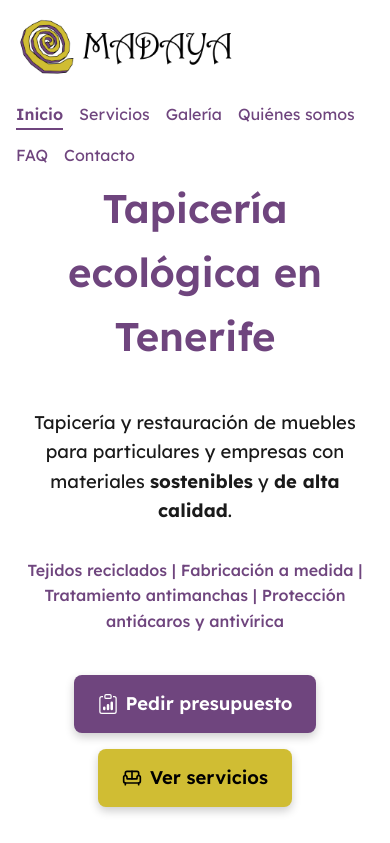
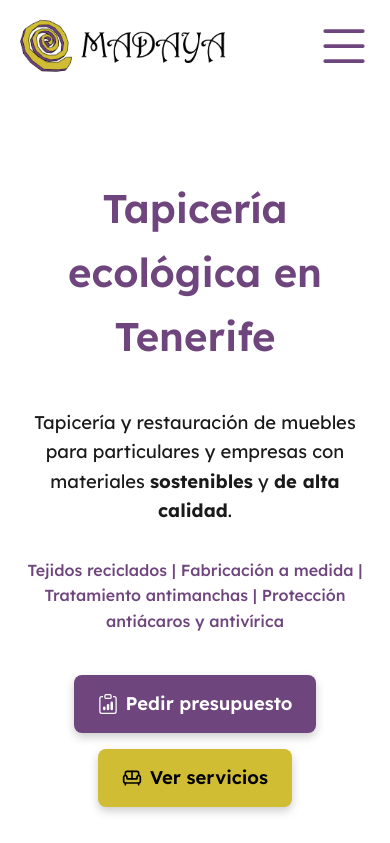
Before and after one commit to duquediazn/ecomadaya, a PHP site: page / in a window 390 px wide; the page is wider, and only the part inside the window is pictured. Shown: the top 843 px of that part. Run offline with PHP 8.4, Linux system fonts and the light colour scheme.

Commit message:
feat(header): añade menú hamburguesa

```diff
--- a/assets/css/main.css
+++ b/assets/css/main.css
@@ -26,6 +26,7 @@
     --color-secondary-active: #7e7320;
     /* TEXTO */
     --color-text: #1a1a1a;
+    --color-bg: #ffffff;
     --color-text-light: #ffffff;
     /* FONDOS */
     --color-surface: #f7f7f7;
@@ -50,6 +51,7 @@ body {
 body {
     display: flex;
     flex-direction: column;
+    align-items: center;
     background: var(--color-bg);
     color: var(--color-text);
     font-family: var(--font-base);
@@ -172,53 +174,76 @@ ul {
 
 /* ========================================================= HEADER + NAVEGACIÓN ========================================================= */
 .site-header {
-    position: static;
-    top: 0;
     width: 100%;
     height: 80px;
     background: var(--color-bg);
-    z-index: 999;
+    display: flex;
+    align-items: center;
+    justify-content: space-around;
+    padding: var(--space-sm);
 }
 
 .main-nav {
     height: 100%;
-    max-width: var(--max-width);
-    margin: 0 auto;
     padding: var(--space-sm);
-    display: flex;
-    align-items: center;
-    justify-content: space-between;
-    gap: var(--space-md);
 }
-
-.logo {
-    display: flex;
-    align-items: center;
-}
-
-.logo span,
 .logo img {
-    width: 220px;
-    height: auto;
+    height: 60px;
     font-weight: bold;
     font-size: var(--fs-md);
 }
 
-.menu {
+.main-nav ul {
     list-style: none;
-    display: flex;
-    gap: var(--space-md);
+    background-color: var(--color-bg);
 }
 
-.menu a {
+
+.main-nav ul li {
+    display: inline-block;
+    margin-left: var(--space-sm);
+}
+
+.main-nav ul a {
     padding: 4px 0;
     font-size: var(--fs-sm);
 }
 
-.menu a.active {
+.main-nav ul a.active {
     font-weight: 600;
     border-bottom: 2px solid var(--color-primary);
 }
+
+/* ========================================================= MENÚ HAMBURGUESA ========================================================= */
+.menu-toggle {
+    display: none;
+    border: none;
+    background-color: transparent;
+    cursor: pointer;
+    position: absolute;
+    right: var(--space-sm);
+    top: var(--space-sm);
+    width: 60px;
+    height: 60px;
+    opacity: 0;
+    z-index: 1;
+}
+
+.burger-icon {
+    display: none;
+    height: 60px;
+    width: 60px;
+    float: right;
+    fill: var(--color-primary);
+    transition: transform 0.2s ease;
+}
+
+.menu-toggle:hover~.burger-icon {
+    fill: var(--color-primary-active);
+    transform: scale(1.1);
+}
+
+
 
 /* ========================================================= BOTONES ========================================================= */
 .btn {
@@ -271,8 +296,6 @@ ul {
 .btn--primary:focus {
     transform: scale(1.1);
     color: #fff;
-    transition-duration: 0.2s;
-    transition-timing-function: ease-in-out;
     box-shadow: 0 6px 14px rgba(0, 0, 0, 0.3);
 }
 
@@ -280,8 +303,6 @@ ul {
 .btn--secondary:focus {
     transform: scale(1.1);
     color: #000;
-    transition-duration: 0.2s;
-    transition-timing-function: ease-in-out;
     box-shadow: 0 6px 14px rgba(0, 0, 0, 0.3);
 }
 
@@ -547,26 +568,39 @@ ul {
     margin: var(--space-sm);
 }
 
-
-
-
 /* ========================================================= RESPONSIVE ========================================================= */
 @media (max-width: 900px) {
+     .site-header {
+        display: block;
+    }
+
+    .main-nav {
+        display: none;
+    }
+
+    .menu-toggle,
+    .burger-icon {
+        display: block
+    }
+
+    .main-nav ul li {
+        display: block;
+        margin-bottom: var(--space-xs);
+    }
+
+    /* Al hacer click sobre el check input (burger icon) "main-nav" se mostrará */
+    .menu-toggle:checked~.main-nav {
+        display: block;
+        margin-top: 2rem;
+        position: relative;
+    }
+
     .reviews__grid {
         grid-template-columns: 1fr 1fr;
     }
 }
 
 @media (max-width: 768px) {
-    .main-nav {
-        flex-direction: column;
-        align-items: flex-start;
-    }
-
-    .menu {
-        flex-wrap: wrap;
-        gap: var(--space-sm);
-    }
 
     #hero-image-desktop {
         display: none;
--- a/includes/header.php
+++ b/includes/header.php
@@ -41,8 +41,7 @@ $current_page = basename($_SERVER['PHP_SELF']);
                 "@type": "AdministrativeArea",
                 "name": "Tenerife"
             },
-            "openingHoursSpecification": [
-                {
+            "openingHoursSpecification": [{
                     "@type": "OpeningHoursSpecification",
                     "dayOfWeek": [
                         "Monday",
@@ -95,12 +94,19 @@ $current_page = basename($_SERVER['PHP_SELF']);
     <a class="skip-link" href="#main">Saltar al contenido principal</a>
 
     <header class="site-header">
-        <nav class="main-nav" aria-label="Navegación principal">
+        <!-- Logo -->
         <a href="/index.php" class="logo">
             <img src="/assets/img/logo-300.png" alt="Madaya – Tapicería ecológica en Tenerife">
         </a>
-
-            <ul class="menu">
+        <!-- Icono hamburguesa -->
+        <input type="checkbox" class="menu-toggle">
+        <svg xmlns="http://www.w3.org/2000/svg" class="burger-icon" viewBox="0 0 16 16">
+            <path fill-rule="evenodd"
+                d="M2.5 12a.5.5 0 0 1 .5-.5h10a.5.5 0 0 1 0 1H3a.5.5 0 0 1-.5-.5m0-4a.5.5 0 0 1 .5-.5h10a.5.5 0 0 1 0 1H3a.5.5 0 0 1-.5-.5m0-4a.5.5 0 0 1 .5-.5h10a.5.5 0 0 1 0 1H3a.5.5 0 0 1-.5-.5" />
+        </svg>
+        <!-- Menú de navegación -->
+        <nav class="main-nav" aria-label="Navegación principal">
+            <ul>
                 <li><a href="/index.php" class="<?php echo $current_page === 'index.php' ? 'active' : '' ?>">Inicio</a></li>
                 <li><a href="/servicios.php" class="<?php echo $current_page === 'servicios.php' ? 'active' : '' ?>">Servicios</a></li>
                 <li><a href="/galeria.php" class="<?php echo $current_page === 'galeria.php' ? 'active' : '' ?>">Galería</a></li>
```
Lines whose indentation alone changed are shown as unchanged.
